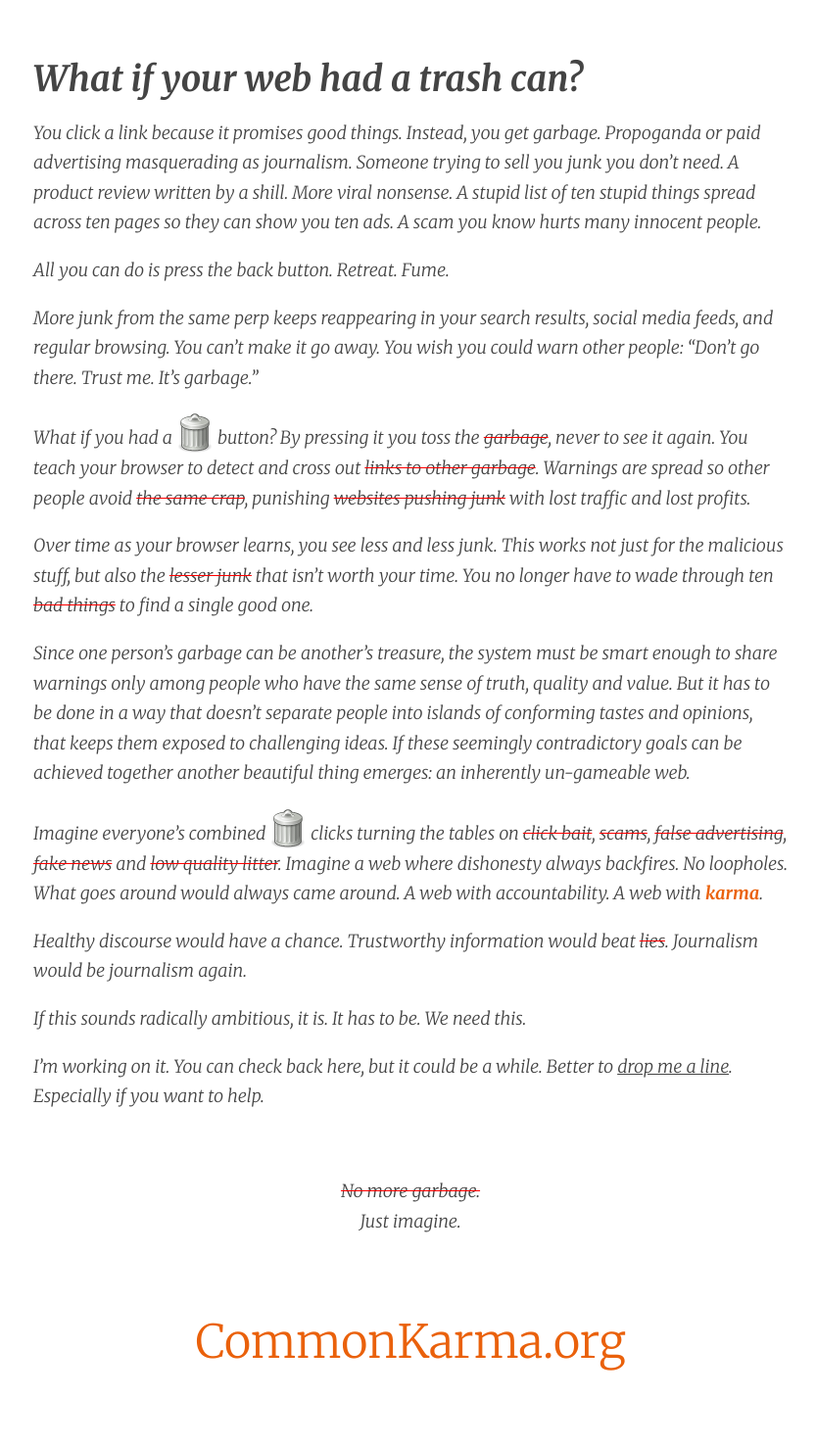
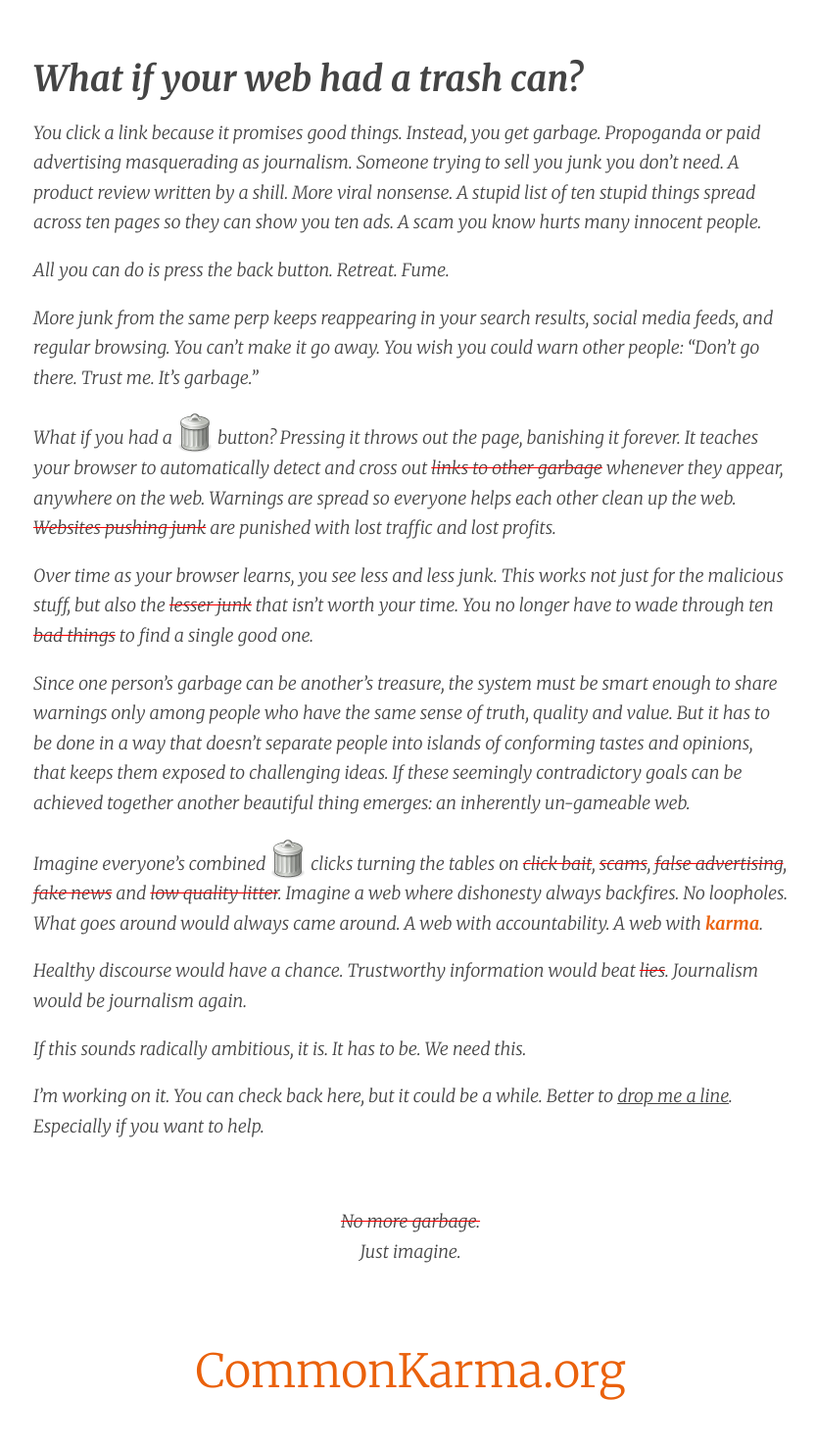
Before and after one commit to commonkarma/commonkarma.org-source, a Jekyll site: the page built from index.md, in a window 1280 px wide. Shown: the whole page at 98% size, without its empty margins (221-1054 px from the left). Built offline with Jekyll 4.4.1, drawn with Linux system fonts in a browser that asks for light colours; comment, search, counter and statistics services are not loaded; before the commit the page ends 1446 px from its top, so only the background shows below that.

Commit message:
improve garbage button description

```diff
--- a/index.md
+++ b/index.md
@@ -13,7 +13,7 @@ All you can do is press the back button. Retreat. Fume.
 
 More junk from the same perp keeps reappearing in your search results, social media feeds, and regular browsing. You can't make it go away. You wish you could warn other people: *"Don't go there. Trust me. It's garbage."*
 
-What if you had a <span class="garbage-can">![a trash can](./images/garbage-can.svg)</span> button? By pressing it you toss the <del>garbage</del>, never to see it again. You teach your browser to detect and cross out <del>links to other garbage</del>. Warnings are spread so other people avoid <del>the same crap</del>, punishing <del>websites pushing junk</del> with lost traffic and lost profits.
+What if you had a <span class="garbage-can">![a trash can](./images/garbage-can.svg)</span> button? Pressing it throws out the page, banishing it forever. It teaches your browser to automatically detect and cross out <del>links to other garbage</del> whenever they appear, anywhere on the web. Warnings are spread so everyone helps each other clean up the web. <del>Websites pushing junk</del> are punished with lost traffic and lost profits.
 
 Over time as your browser learns, you see less and less junk. This works not just for the malicious stuff, but also the <del>lesser junk</del> that isn't worth your time. You no longer have to wade through ten <del>bad things</del> to find a single good one.
 
```
